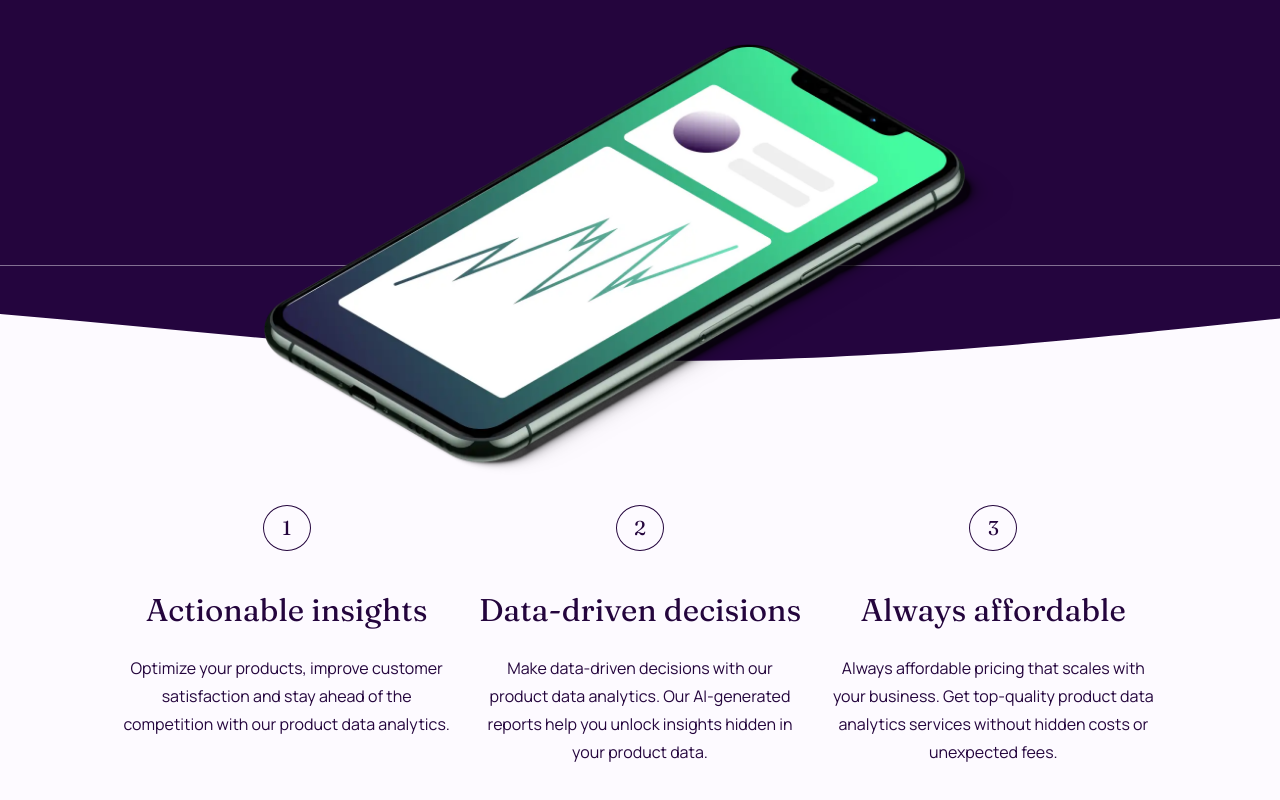
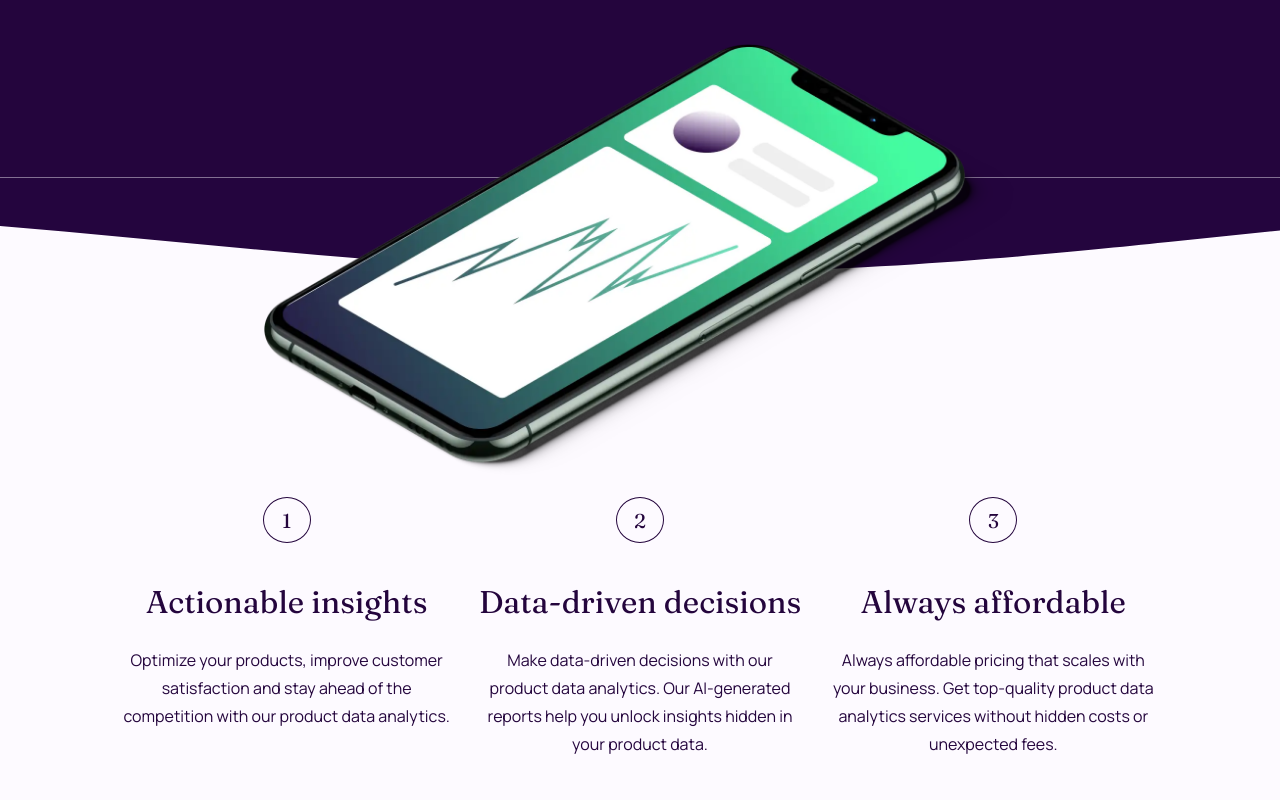
Before and after one commit to humarroquin/Workit-landing-page, a plain HTML site: page index.html in a window 1280 px wide. Shown: the part 436-1236 px from the top of the page. Drawn offline with Linux system fonts and the light colour scheme.

Commit message:
Update styles.css

```diff
--- a/styles.css
+++ b/styles.css
@@ -67,12 +67,12 @@ h6 {
   --space-header: clamp(2rem, 1.5714rem + 2.1429vi, 3.5rem);
 
   /* 157px → 326px */
-  --space-hero-bottom: clamp(9.8125rem, 6.7946rem + 15.0893vi, 20.375rem);
+  --space-hero-bottom: clamp(9.8125rem, 6.7946rem + 15.0893vi, 13.375rem);
   /* 323px → 363px */
   --space-hero-img: clamp(20.1875rem, 19.4732rem + 3.5714vi, 22.6875rem);
 
   /* 152px → 255px */
-  --space-features-top: clamp(9.5rem, 7.6607rem + 9.1964vi, 15.9375rem);
+  --space-features-top: clamp(12.5rem, 7.6607rem + 9.1964vi, 20.9375rem);
   /* 72px → 171px */
   --space-features-bottom: clamp(4.5rem, 2.7321rem + 8.8393vi, 3.6875rem);
 
@@ -211,7 +211,7 @@ body {
   display: flex;
   align-items: center;
   justify-content: center;
-  margin: 0 auto 1.5rem;
+  margin: 5rem auto 1.5rem;
 }
 
 .features-section__heading {
```
